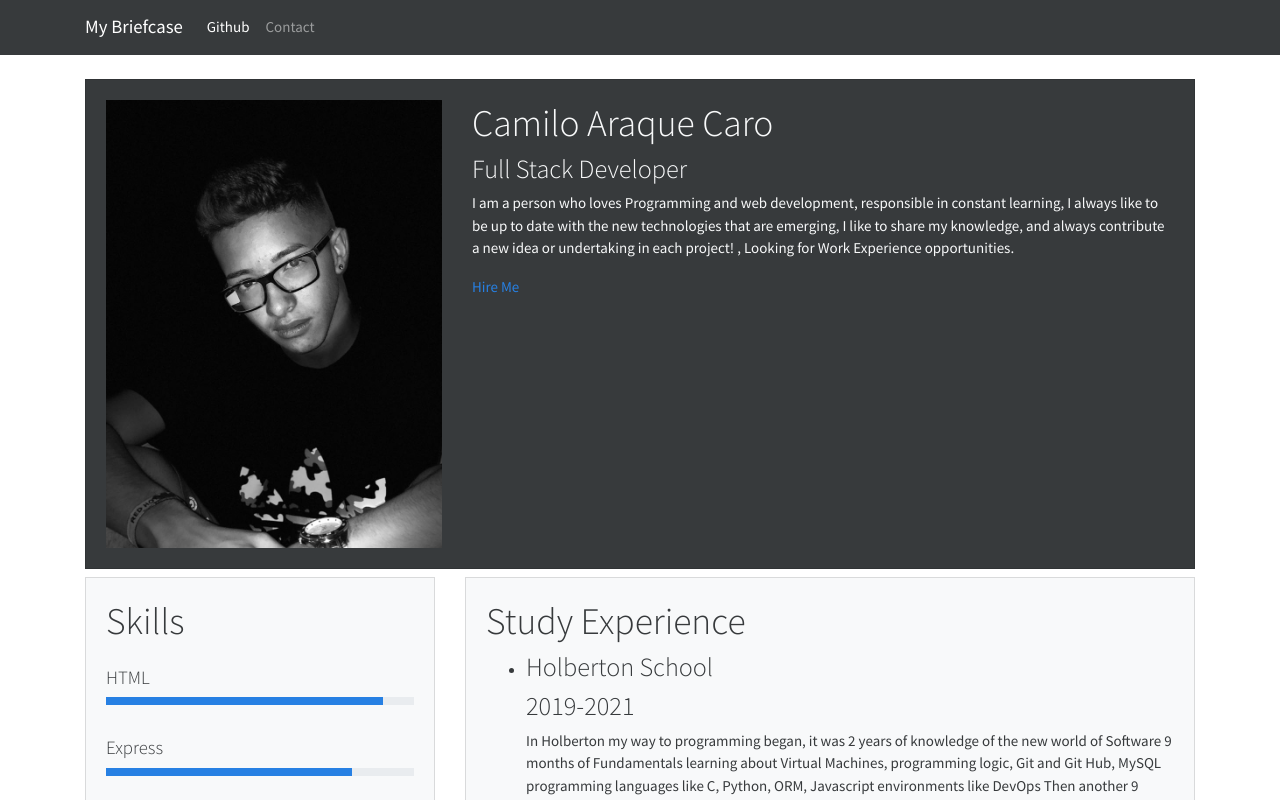
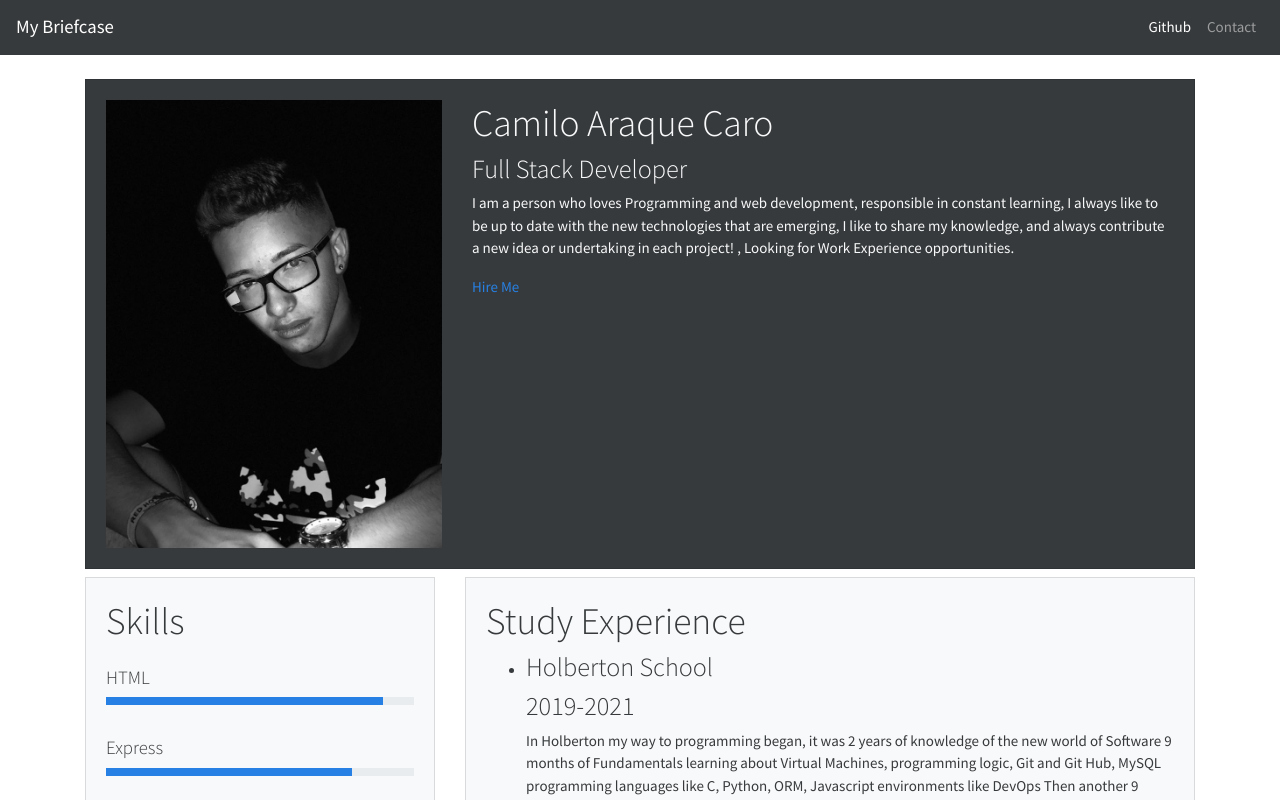
Before and after one commit to AraqueGD/MyBriefcase, a Next.js app: page / in a window 1280 px wide. Shown: the top 800 px of the page. Built offline with nearby package versions, Linux system fonts and the light colour scheme; a small style sheet from the web is missing.

Commit message:
[ADD and UPD]Navbar Update With React-Bootstrap, Adding Carousel

```diff
--- a/components/Layout.js
+++ b/components/Layout.js
@@ -27,7 +27,7 @@ export default function Layout(props) {
       <main className="container py-4">{children}</main>
 
       <footer className="bg-dark text-light text-center">
-        <div className="container p-4">
+        <div className="container p-4 pt-2">
           <h1>&copy; Camilo Araque Caro Portfolio</h1>
           <p>2001 - {new Date().getFullYear()}</p>
           <p>All rights Reserverd</p>
--- a/components/NavBar.js
+++ b/components/NavBar.js
@@ -1,40 +1,23 @@
 import Link from "next/link";
+import { Navbar, Nav } from "react-bootstrap";
 
 export default function NavBar() {
   return (
-    <nav className="navbar navbar-expand-lg navbar-dark bg-dark">
-      <div className="container">
+    <Navbar bg="dark" expand="lg" className="navbar-dark">
       <Link href="/">
-          <a className="navbar-brand" href="#">
-            My Briefcase
-          </a>
+        <Navbar.Brand>My Briefcase</Navbar.Brand>
       </Link>
-        <button
-          className="navbar-toggler"
-          type="button"
-          data-toggle="collapse"
-          data-target="#navbarNav"
-          aria-controls="navbarNav"
-          aria-expanded="false"
-          aria-label="Toggle navigation"
-        >
-          <span className="navbar-toggler-icon"></span>
-        </button>
-        <div className="collapse navbar-collapse" id="navbarNav">
-          <ul className="navbar-nav">
-            <li className="nav-item active">
+      <Navbar.Toggle aria-controls="basic-navbar-nav" />
+      <Navbar.Collapse id="basic-navbar-nav">
+        <Nav className="ml-auto">
           <Link href="/github">
-                <a className="nav-link">Github</a>
+            <a className="active nav-link">Github</a>
           </Link>
-            </li>
-            <li className="nav-item">
           <Link href="/contact">
             <a className="nav-link">Contact</a>
           </Link>
-            </li>
-          </ul>
-        </div>
-      </div>
-    </nav>
+        </Nav>
+      </Navbar.Collapse>
+    </Navbar>
   );
 }
```
Also changed, not shown: components/Carousel.js (added, +27 -0 lines). Lines whose indentation alone changed are shown as unchanged.
